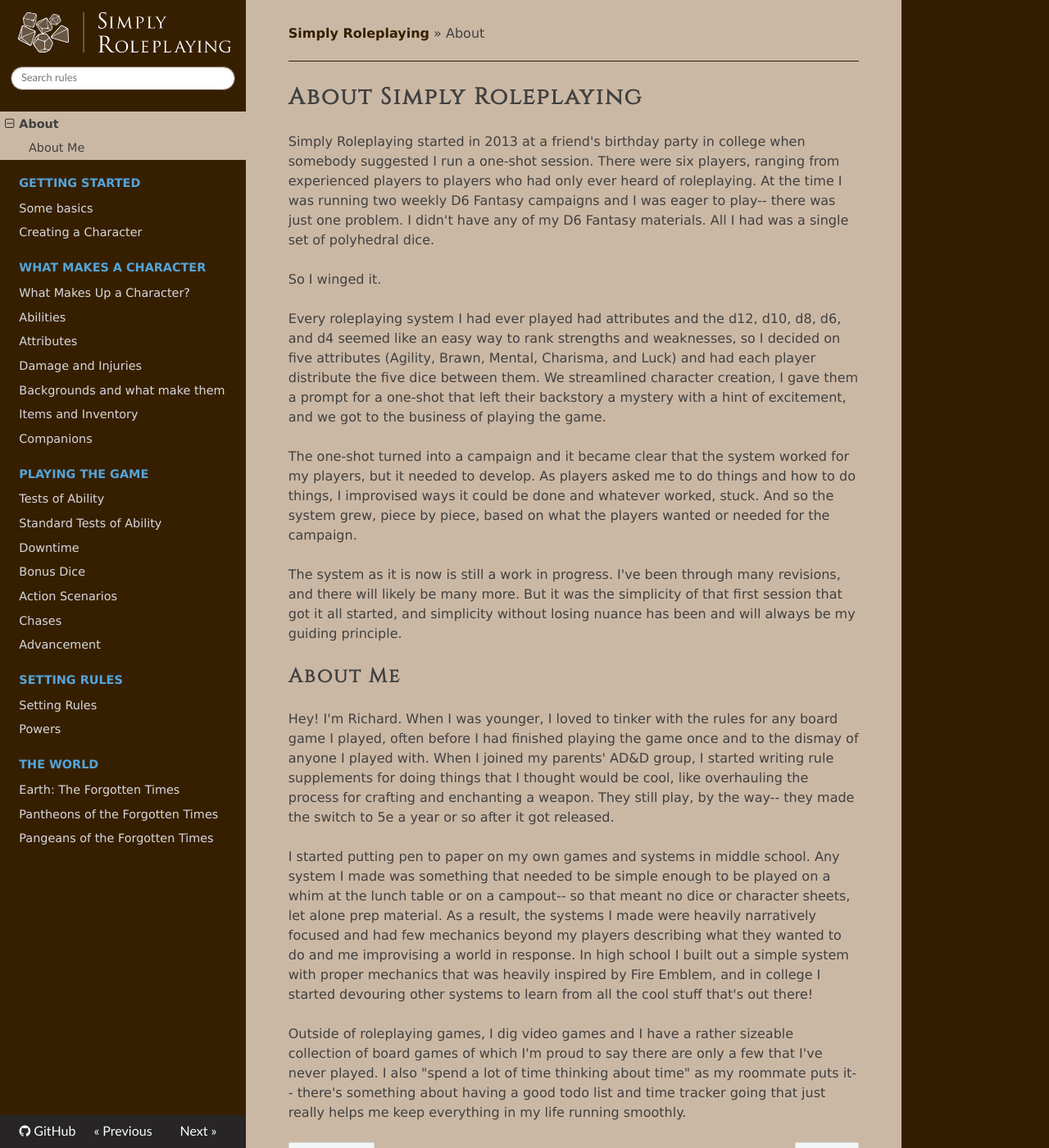
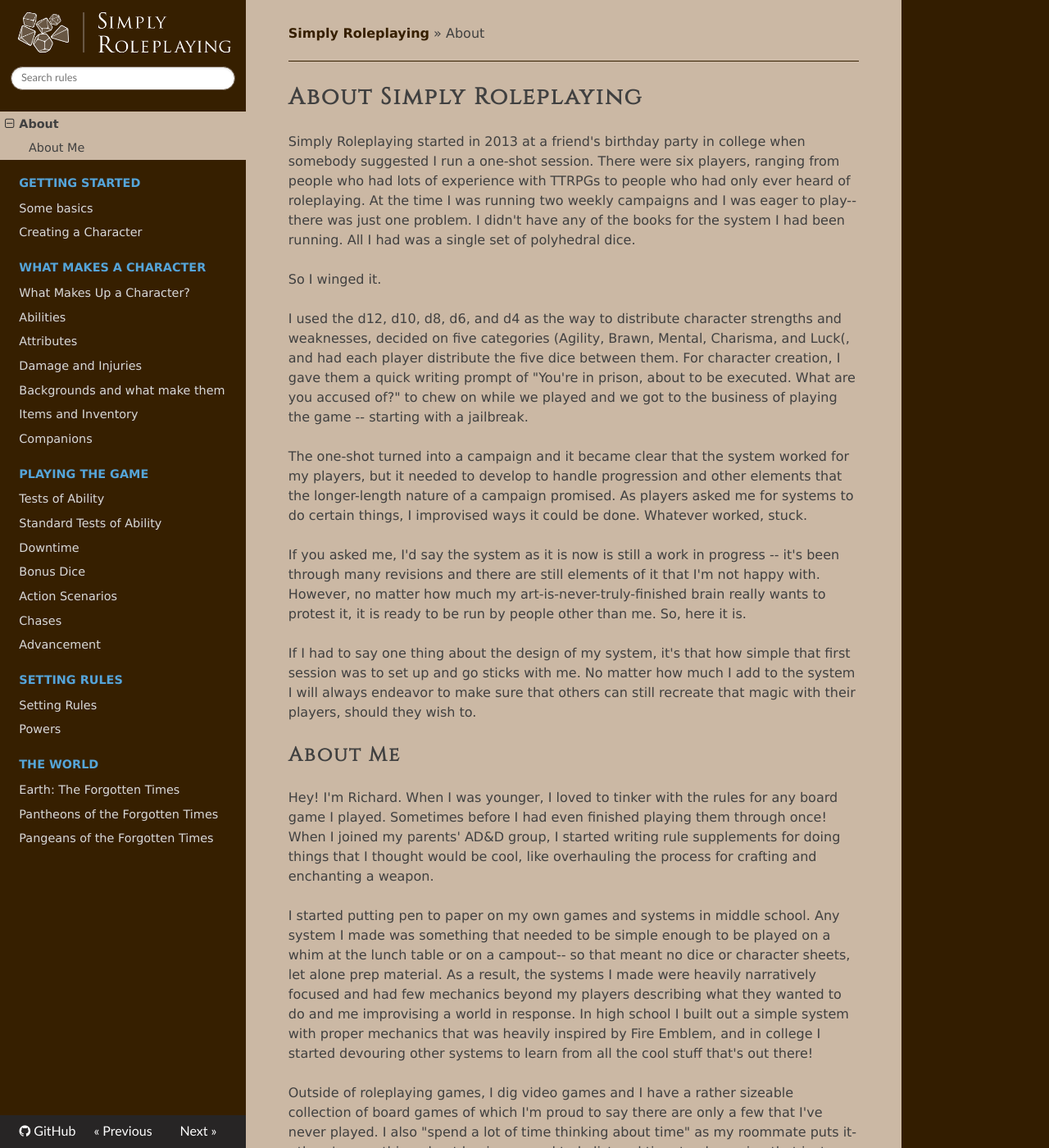
Before and after one commit to TheFifthRider/simply-roleplaying-webapp, an MkDocs documentation site: the page built from docs/about.md, in a window 1280 px wide and 1400 px high. Shown: the whole window at 82% size. Built offline with MkDocs 1.6.1, drawn with Linux system fonts in a browser that asks for light colours; nearby versions of some CDN libraries.

Commit message:
feat: Reviewed about.md

```diff
--- a/docs/about.md
+++ b/docs/about.md
@@ -1,18 +1,20 @@
 # About Simply Roleplaying
 
-Simply Roleplaying started in 2013 at a friend's birthday party in college when somebody suggested I run a one-shot session. There were six players, ranging from experienced players to players who had only ever heard of roleplaying. At the time I was running two weekly D6 Fantasy campaigns and I was eager to play-- there was just one problem. I didn't have any of my D6 Fantasy materials. All I had was a single set of polyhedral dice.
+Simply Roleplaying started in 2013 at a friend's birthday party in college when somebody suggested I run a one-shot session. There were six players, ranging from people who had lots of experience with TTRPGs to people who had only ever heard of roleplaying. At the time I was running two weekly campaigns and I was eager to play-- there was just one problem. I didn't have any of the books for the system I had been running. All I had was a single set of polyhedral dice.
 
 So I winged it.
 
-Every roleplaying system I had ever played had attributes and the d12, d10, d8, d6, and d4 seemed like an easy way to rank strengths and weaknesses, so I decided on five attributes (Agility, Brawn, Mental, Charisma, and Luck) and had each player distribute the five dice between them. We streamlined character creation, I gave them a prompt for a one-shot that left their backstory a mystery with a hint of excitement, and we got to the business of playing the game.
+I used the d12, d10, d8, d6, and d4 as the way to distribute character strengths and weaknesses, decided on five categories (Agility, Brawn, Mental, Charisma, and Luck(, and had each player distribute the five dice between them. For character creation, I gave them a quick writing prompt of "You're in prison, about to be executed. What are you accused of?" to chew on while we played and we got to the business of playing the game -- starting with a jailbreak.
 
-The one-shot turned into a campaign and it became clear that the system worked for my players, but it needed to develop. As players asked me to do things and how to do things, I improvised ways it could be done and whatever worked, stuck. And so the system grew, piece by piece, based on what the players wanted or needed for the campaign.
+The one-shot turned into a campaign and it became clear that the system worked for my players, but it needed to develop to handle progression and other elements that the longer-length nature of a campaign promised. As players asked me for systems to do certain things, I improvised ways it could be done. Whatever worked, stuck.
 
-The system as it is now is still a work in progress. I've been through many revisions, and there will likely be many more. But it was the simplicity of that first session that got it all started, and simplicity without losing nuance has been and will always be my guiding principle.
+If you asked me, I'd say the system as it is now is still a work in progress -- it's been through many revisions and there are still elements of it that I'm not happy with. However, no matter how much my art-is-never-truly-finished brain really wants to protest it, it is ready to be run by people other than me. So, here it is.
+
+If I had to say one thing about the design of my system, it's that how simple that first session was to set up and go sticks with me. No matter how much I add to the system I will always endeavor to make sure that others can still recreate that magic with their players, should they wish to.
 
 ## About Me
 
-Hey! I'm Richard. When I was younger, I loved to tinker with the rules for any board game I played, often before I had finished playing the game once and to the dismay of anyone I played with. When I joined my parents' AD&D group, I started writing rule supplements for doing things that I thought would be cool, like overhauling the process for crafting and enchanting a weapon. They still play, by the way-- they made the switch to 5e a year or so after it got released.
+Hey! I'm Richard. When I was younger, I loved to tinker with the rules for any board game I played. Sometimes before I had even finished playing them through once! When I joined my parents' AD&D group, I started writing rule supplements for doing things that I thought would be cool, like overhauling the process for crafting and enchanting a weapon.
 
 I started putting pen to paper on my own games and systems in middle school. Any system I made was something that needed to be simple enough to be played on a whim at the lunch table or on a campout-- so that meant no dice or character sheets, let alone prep material. As a result, the systems I made were heavily narratively focused and had few mechanics beyond my players describing what they wanted to do and me improvising a world in response. In high school I built out a simple system with proper mechanics that was heavily inspired by Fire Emblem, and in college I started devouring other systems to learn from all the cool stuff that's out there!
 
```
